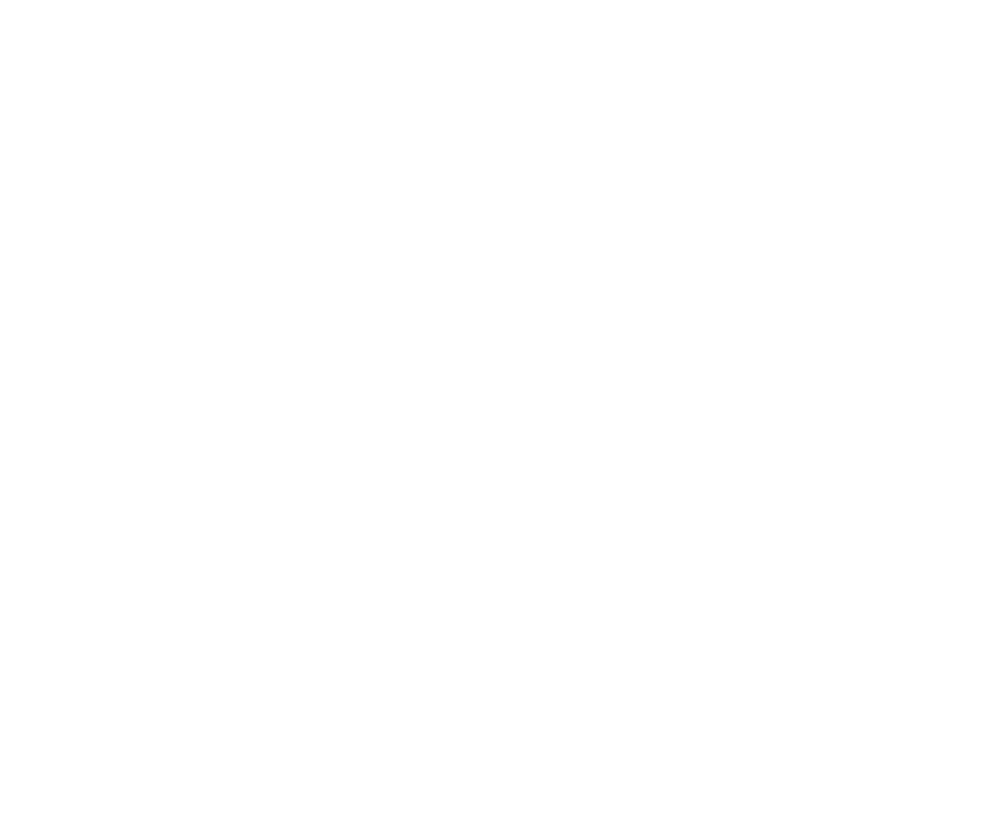
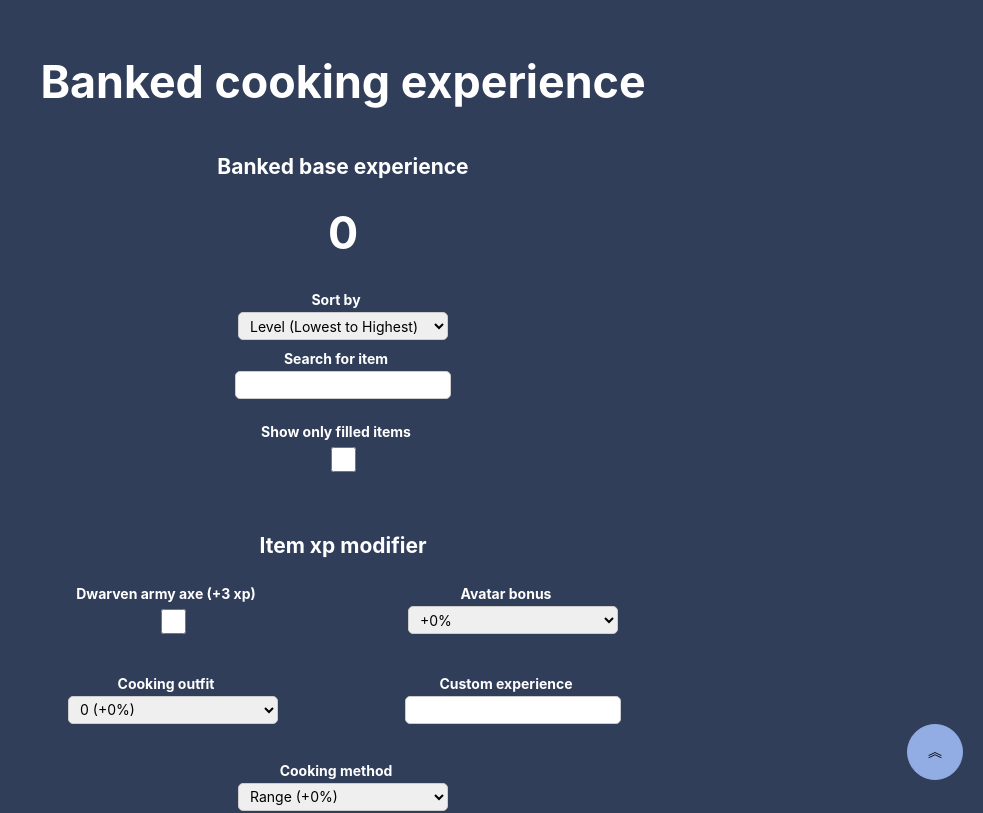
Before and after one commit to CristobalHdz/banked-experience-app, a React (Vite) app: page /cooking in a window 1280 px wide. Before the commit this address had no page. Shown: the top 813 px of the page, without its empty margins (297-1280 px from the left). Built offline with nearby package versions, Linux system fonts and the light colour scheme.

Commit message:
Add a redirection for all url addressed to the main one

```diff
--- a/src/App.jsx
+++ b/src/App.jsx
@@ -15,14 +15,15 @@
     <ItemXpProvider className="App">
       <main>
         <Routes>
-          <Route path="/" element={<Navigate replace to="/welcome" />} />
-          <Route path="/welcome" element={<Mainview />} />
+          <Route path="/" element={<Navigate replace to="/cooking" />} />
+          <Route path="/cooking" element={<Mainview />} />
 
           {/* <Route path="/welcome" element={<Welcome />}>
             <Route path="new-user" element={<p>Welcome, new user!</p>}></Route>
           </Route>
           <Route path="/products" element={<Products />} />
           <Route path="/products/:productId" element={<ProductDetail />} /> */}
+          <Route path="*" element={<Navigate replace to="/cooking" />} />
         </Routes>
       </main>
     </ItemXpProvider>
```
